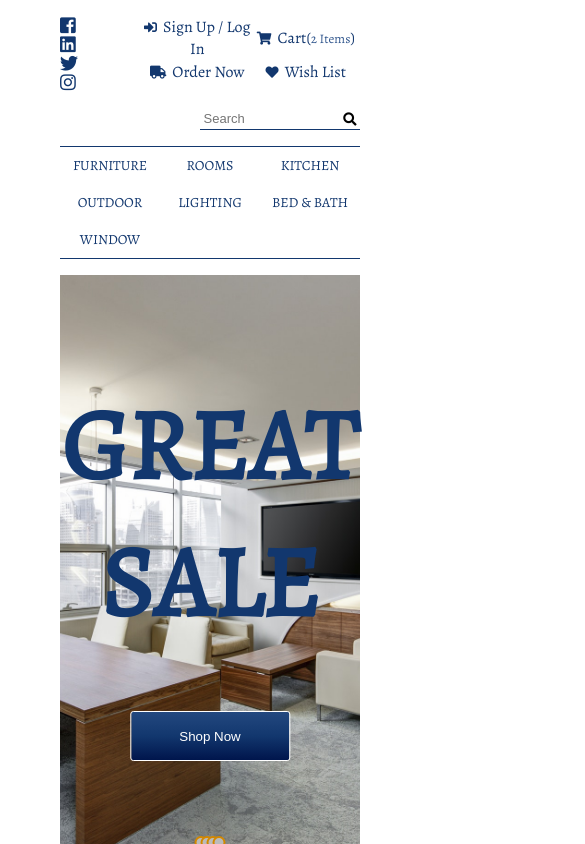
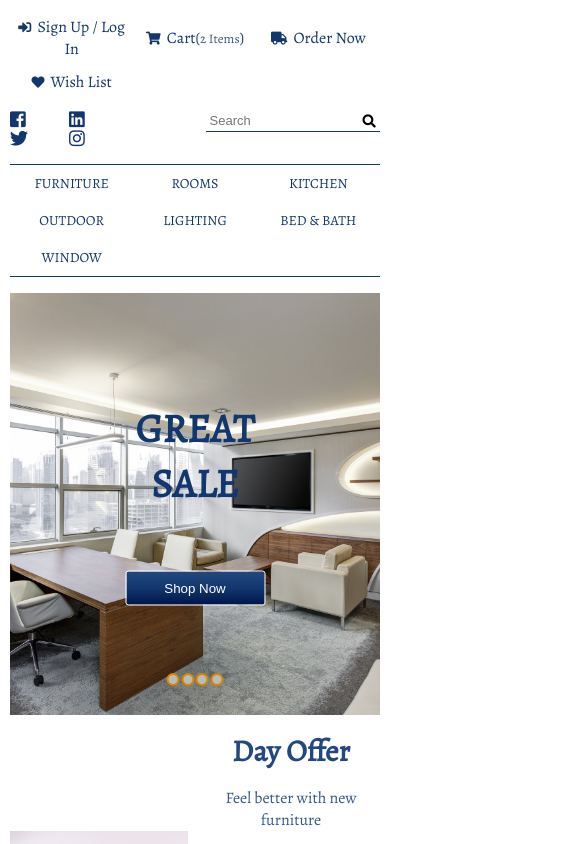
Before and after one commit to jasonghlin/flex-grid-practice-project, a plain HTML site: page Section 008 - Project 2 - Furnture Website/index.html in a window 390 px wide. Shown: the top 844 px of the page, 585 px wide, since content can reach past the window. Drawn offline with nearby package versions, Linux system fonts and the light colour scheme.

Commit message:
make webpage responsive

```diff
--- a/Section 008 - Project 2 - Furnture Website/style.css
+++ b/Section 008 - Project 2 - Furnture Website/style.css
@@ -883,3 +883,250 @@ body {
 }
 
 /* end of model box */
+
+@media(max-width: 1250px) {
+    .banner-heading {
+        /* 10rem -> 8rem */
+        font-size: 8rem;
+    }
+
+    .day-offer-heading {
+        /* 6rem -> 5rem */
+        font-size: 5rem;
+    }
+
+    .day-offer-paragraph {
+        /* 3rem -> 3rem */
+        font-size: 3rem;
+    }
+}
+
+@media(max-width: 1000px) {
+    .container {
+        /* minmax(6rem, 1fr) -> minmax(4rem, 1fr) */
+        grid-template-columns: minmax(4rem, 1fr) repeat(8, minmax(min-content, 16rem)) minmax(4rem, 1fr);
+    }
+
+    .social-icons {
+        /* grid-column: 2 / 4 - > 2 / 5 grid-row: 1 / 2 - > 2 / 3; */
+        grid-column: 2 / 5;
+        grid-row: 2 / 3;
+    }
+
+    .first-nav {
+        /* 6 / 10 -> 2 / 10 */
+        grid-column: 2 / 10;
+    }
+
+    .banner-heading {
+        /* 10rem -> 8rem -> 5rem*/
+        font-size: 5rem;
+    }
+
+    .day-offer-heading {
+        /* 6rem -> 5rem -> 4.5rem*/
+        font-size: 4.5rem;
+    }
+
+    .day-offer-paragraph {
+        /* 3rem -> 3rem -> 2.5rem*/
+        font-size: 2.5rem;
+    }
+
+    .day-offer-img-one {
+        align-self: end;
+    }
+
+    .forms-wrapper form {
+        /* 50rem - > 40rem */
+        width: 40rem;
+    }
+}
+
+@media(max-width: 800px) {
+    .container {
+        /* minmax(6rem, 1fr) -> minmax(4rem, 1fr) -> minmax(2rem, 1fr) */
+        grid-template-columns: minmax(2rem, 1fr) repeat(8, minmax(min-content, 16rem)) minmax(2rem, 1fr);
+        /* 70vh -> 50vh */
+        grid-template-rows: repeat(3, min-content) 50vh repeat(5, min-content);
+    }
+
+    .social-icons {
+        /* grid-column: 2 / 4 - > 2 / 5 - > 2 / 6 grid-row: 1 / 2 - > 2 / 3; */
+        grid-column: 2 / 6;
+    }
+
+    .dropdown {
+        /* 70rem in 7 column (each column 10rem) -> 52.5rem (each column 7.5rem)*/
+        width: 52.5rem;
+        grid-template-columns: repeat(7, 7.5rem);
+    }
+
+    .dropdown-list-link {
+        /* 1rem -> 0.7rem */
+        margin-bottom: .7rem;
+    }
+
+    .dropdown-image {
+        /* 讓圖片 stretch from top to bottum */
+        height: 100%;
+        object-fit: cover;
+    }
+
+    .banner-btn {
+        /* 16rem -> 14rem */
+        width: 14rem;
+        /* 5rem -> 4rem */
+        height: 4rem;
+    }
+
+    .slide-btn-1 {
+        /* 47% -> 45.5% */
+        left: 45.5%;
+    }
+
+    .slide-btn-2 {
+        /* 49% -> 48.5% */
+        left: 48.5%;
+    }
+
+    .slide-btn-3 {
+        /* 51% - > 51.5% */
+        left: 51.5%;
+    }
+
+    .slide-btn-4 {
+        /* 53% -> 54.5% */
+        left: 54.5%;
+    }
+
+    .day-offer-heading {
+        /* 6rem -> 5rem -> 4.5rem -> 4rem */
+        font-size: 4rem;
+    }
+
+    .day-offer-paragraph {
+        /* 3rem -> 3rem -> 2.5rem -> 2rem */
+        font-size: 2rem;
+    }
+
+    .day-offer-btn {
+        /* 16rem -> 13rem */
+        width: 13rem;
+        /* 1rem -> 0.8rem */
+        padding: .8rem;
+    }
+}
+
+@media(max-width: 600px) {
+    .container {
+        /* minmax(6rem -> 4rem -> 2rem -> 1rem, 1fr) */
+        grid-template-columns: minmax(1rem, 1fr) repeat(8, minmax(min-content, 16rem)) minmax(1rem, 1fr);
+
+    }
+
+    .first-nav-list {
+        /* minmax(10rem -> 12rem, 1fr) 直接讓他變整齊的兩行，不用塞一行 */
+        grid-template-columns: repeat(auto-fit, minmax(12rem, 1fr));
+        grid-row-gap: 1rem;
+    }
+
+    .social-icon {
+        /* grid-column: 2 / 4 - > 2 / 5 - > 2 / 6 -> 2 / 7 grid-row: 1 / 2 - > 2 / 3; */
+        grid-column: 2 / 7;
+        /* minmax(5rem -> 2rem, 1fr) 減少 min-width讓他們變成同一 row */
+        grid-template-columns: repeat(auto-fit, minmax(2rem, 1fr));
+    }
+
+    .dropdown {
+        /* 70rem in 7 column (each column 10rem) -> 52.5rem (each column 7.5rem) -> 30rem in 4 column (each column 7.5)  */
+        width: 30rem;
+        grid-template-columns: repeat(4, 7.5rem);
+    }
+
+    .dropdown-image {
+        display: none;
+    }
+
+    .banner-heading {
+        /* 10rem -> 8rem -> 5rem -> 4rem */
+        font-size: 4rem;
+    }
+
+    .banner-btn {
+        /* move bottom up */
+        transform: translateY(-.2.5rem);
+        /* 5rem -> 4rem -> 3.5rem */
+        height: 3.5rem;
+    }
+
+    .slide-btn {
+        /* 95% -> 90% */
+        top: 90%;
+    }
+
+    .slide-btn-1 {
+        /* 47% -> 45.5% -> 44% */
+        left: 44%;
+    }
+
+    .slide-btn-2 {
+        /* 49% -> 48.5% -> 48% */
+        left: 48%;
+    }
+
+    .slide-btn-3 {
+        /* 51% - > 51.5% -> 52% */
+        left: 52%;
+    }
+
+    .slide-btn-4 {
+        /* 53% -> 54.5% -> 56% */
+        left: 56%;
+    }
+
+    .day-offer {
+        /* 3.2rem -> 1.4rem */
+        grid-column-gap: 1.41rem;
+    }
+
+    .day-offer-heading {
+        /* 6rem -> 5rem -> 4.5rem -> 4rem -> 3rem */
+        font-size: 3rem;
+    }
+
+    .day-offer-paragraph {
+        /* 3rem -> 3rem -> 2.5rem -> 2rem -> 1.6rem */
+        font-size: 1.6rem;
+        text-align: center;
+    }
+
+    .gallery {
+        /* 1.6rem -> 1rem */
+        grid-gap: 1rem;
+        /* 1.6rem -> 1rem */
+        padding: 1rem;
+    }
+
+    .contact {
+        /* 從兩行變成一行，讓文字在 input 之上 */
+        grid-template-columns: 1fr;
+        grid-row-gap: 2rem;
+    }
+
+    .contact-heading {
+        /* 2rem -> 1,8rem */
+        font-size: 1.8rem;
+        /* end -> center */
+        justify-self: center;
+    }
+
+    .contact-form {
+        justify-self: center;
+    }
+
+    .forms-wrapper form {
+        /* 50rem - > 40rem -> 30rem */
+        width: 30rem;
+    }
+}
```
